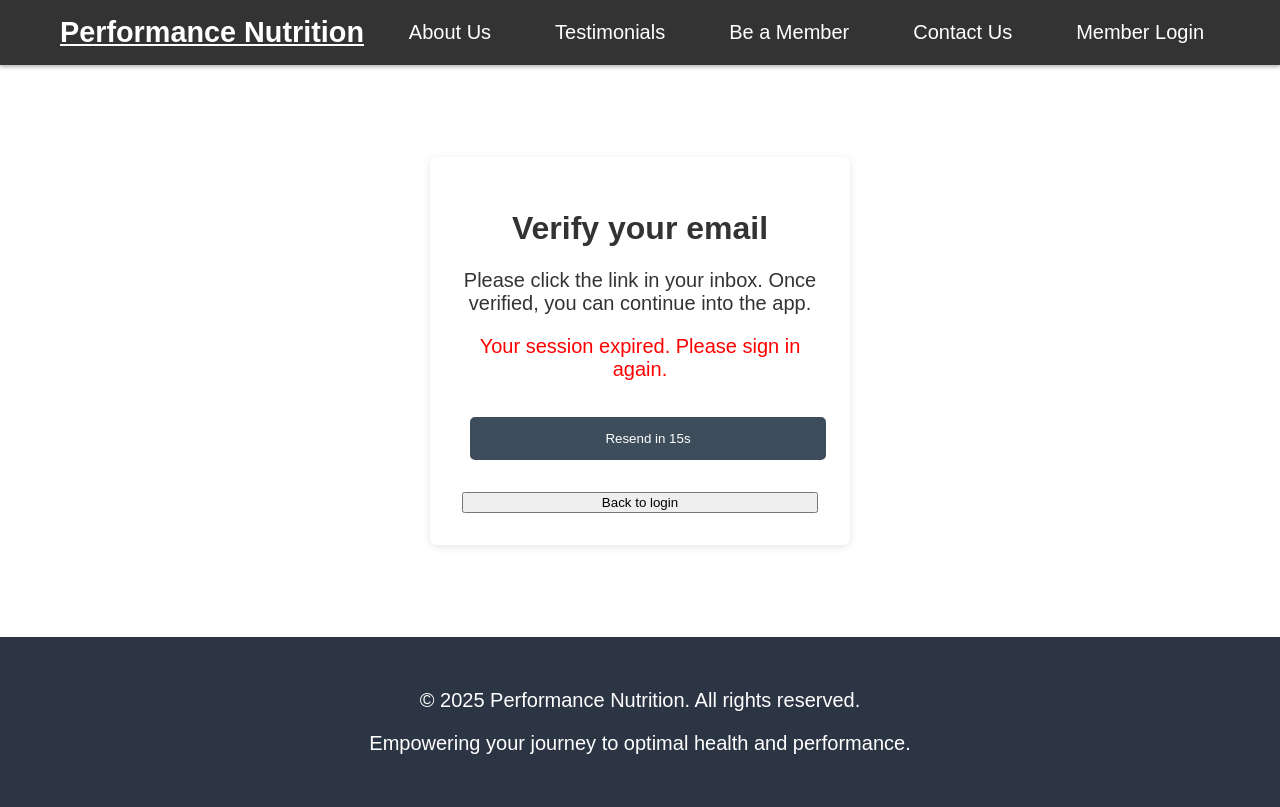
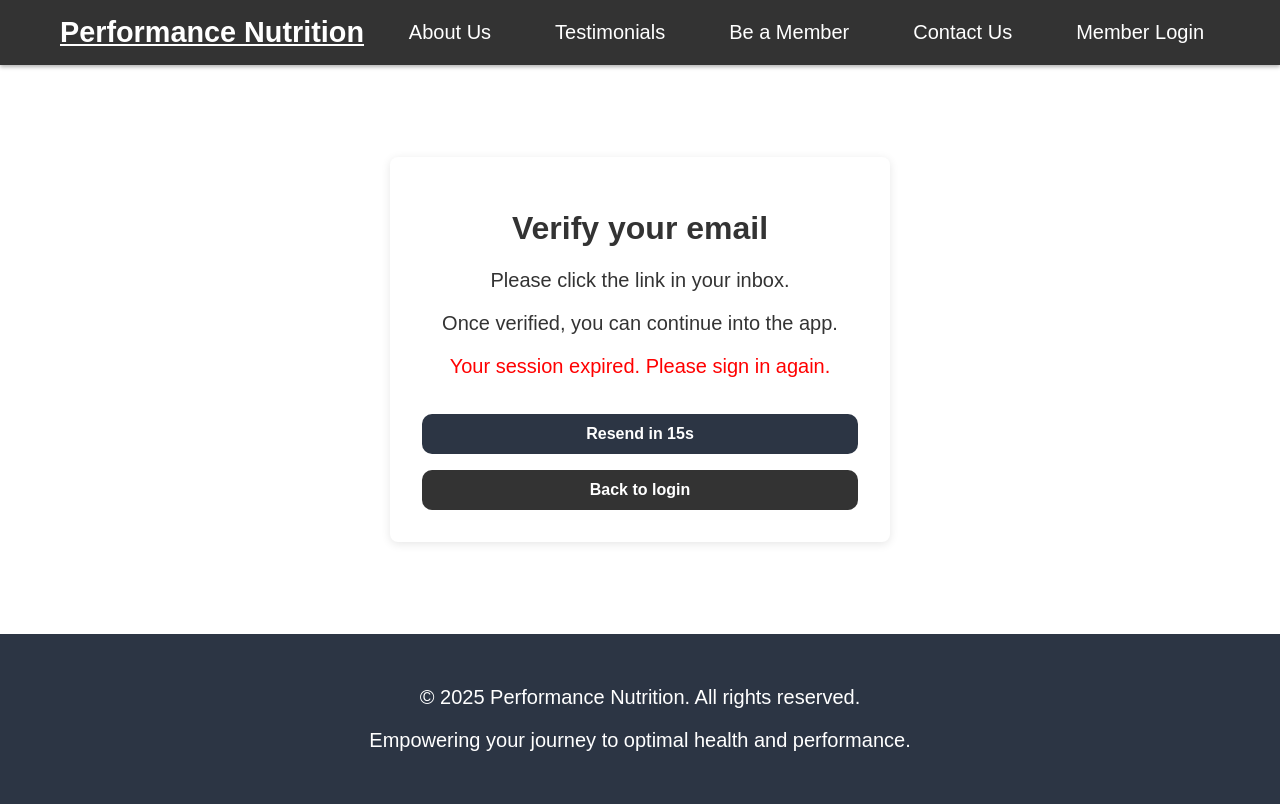
Before and after one commit to ChowchowWorks/Performance_Nutrition, a React (Vite) app: page /verify-email in a window 1280 px wide. Built offline with nearby package versions, Linux system fonts and the light colour scheme; no server answers; a web font is replaced by a local one.

Commit message:
added forgot password functionality

```diff
--- a/src/App.jsx
+++ b/src/App.jsx
@@ -15,6 +15,7 @@ import Membership from './pages/Membership';
 import Contact from './pages/Contact';
 import MemberLogin from './pages/MemberLogin';
 import VerifyEmail from './pages/VerifyEmail';
+import ForgotPassword from './pages/ForgotPassword';
 
 // Membership portal pages
 import Coach from './pages/Portal/AICoach';
@@ -35,6 +36,7 @@ function App() {
           <Route path="/contact" element={<Contact />} />
           <Route path="/login" element={<MemberLogin />} />
           <Route path="/verify-email" element={<VerifyEmail />} />
+          <Route path="/password-reset" element = {<ForgotPassword />} />
         </Route>
 
         {/* MEMBER PORTAL (requires login) */}
--- /dev/null
+++ b/src/pages/ForgotPassword.jsx
@@ -0,0 +1,77 @@
+import React, { useState } from 'react';
+import { getAuth, sendPasswordResetEmail } from "firebase/auth";
+
+function ForgotPassword() {
+
+    const [email, setEmail] = useState('')
+    const [emailSent, setEmailSent] = useState(false);
+    const auth = getAuth();
+
+    const [buttonHover, setButtonHover] = useState(false);
+    const [inputHover, setInputHover] = useState(false);
+
+    const handleSubmit = (e) => {
+        e.preventDefault();
+
+        sendPasswordResetEmail(auth, email)
+            .then(() => {
+                setEmailSent(true);
+                console.log("Reset Email Sent!");
+            })
+            .catch((err) => {
+                alert("Unable to send reset email: " + err.message);
+            })
+    }
+
+    return (
+        <div className="page">
+            <div className="container">
+                <div className="card">
+                    <h1> Reset Your Password </h1>
+                    {!emailSent ? (
+                        <>
+                            <h3>
+                                Enter your email below to reset your password.
+                            </h3>
+                            <form onSubmit = {handleSubmit}>
+                                <input
+                                    type = "email"
+                                    placeholder = "johndoe@gmail.com"
+                                    value = {email}
+                                    onChange = {(e) => setEmail(e.target.value)}
+                                    onMouseEnter = {() => setInputHover(true)}
+                                    onMouseLeave = {() => setInputHover(false)}
+                                    required
+                                    style = {{
+                                        borderRadius: '10px', width: '100%', height: '40px',
+                                        padding: '10px', margin: '10px 0px 30px 0px', fontSize: '1rem',
+                                        border: `1px solid ${inputHover ? '#2c3544' : 'grey'}`,
+                                        transition: 'border-color 0.2s ease',
+                                    }}
+                                />
+                                <button type = "submit"
+                                    onMouseEnter = {() => setButtonHover(true)}
+                                    onMouseLeave = {() => setButtonHover(false)}
+                                    style = {{
+                                        borderRadius: '10px', width: '90px', height: '40px',
+                                        fontSize: '1rem', fontWeight: 'bold', color: 'white',
+                                        backgroundColor: buttonHover ? '#3f4b5e' : '#2c3544',
+                                        cursor: 'pointer', border: 'none', transition: 'background-color 0.2s ease'
+                                    }}>
+                                    Submit
+                                </button>
+                            </form>
+                        </>
+                    ) : (
+                        <h2>
+                            Reset email successfully sent! Please check your inbox / spam folder.
+                            Do allow up to 5 minutes for the email to be sent.
+                        </h2>
+                    )}
+                </div>
+            </div>
+        </div>
+    )
+}
+
+export default ForgotPassword;
--- a/src/pages/MemberLogin.jsx
+++ b/src/pages/MemberLogin.jsx
@@ -1,5 +1,5 @@
 import React, { useState } from 'react';
-import { useNavigate } from 'react-router-dom';
+import { useNavigate, Link } from 'react-router-dom';
 import { auth, db } from '../firebase';
 import { doc, setDoc, serverTimestamp } from 'firebase/firestore';
 import {
@@ -369,9 +369,13 @@ function MemberLogin() {
                 </button>
 
                 <div style={{ marginTop: '1rem', textAlign: 'center' }}>
-                  <a href="#" style={{ color: '#3d4d5c', textDecoration: 'none' }}>
+                  <Link
+                    to="/password-reset"
+                    className={location.pathname === '/password-reset' ? 'active' : ''}
+                    style={{ color: '#3d4d5c', textDecoration: 'none' }}
+                  >
                     Forgot Password?
-                  </a>
+                  </Link>
                 </div>
               </form>
             ) : (
--- a/src/pages/VerifyEmail.jsx
+++ b/src/pages/VerifyEmail.jsx
@@ -14,6 +14,8 @@ function VerifyEmail() {
   const [currentUser, setCurrentUser] = useState(null);
   const [initializing, setInitializing] = useState(true);
   const [loading, setLoading] = useState(false);
+  const [verifyButtonHover, setVerifyButtonHover] = useState(false);
+  const [backButtonHover, setBackButtonHover] = useState(false);
   const [cooldown, setCooldown] = useState(20);
   const [errorMessage, setErrorMessage] = useState("");
   const [successMessage, setSuccessMessage] = useState("");
@@ -89,7 +91,7 @@ function VerifyEmail() {
   return (
     <div className="page">
       <div className="container">
-        <div className="card" style={{ maxWidth: "420px", margin: "60px auto", textAlign: "center" }}>
+        <div className="card" style={{ maxWidth: "500px", margin: "60px auto", textAlign: "center" }}>
           <h1>Verify your email</h1>
 
           {email && (
@@ -98,17 +100,31 @@ function VerifyEmail() {
             </p>
           )}
 
-          <p>Please click the link in your inbox. Once verified, you can continue into the app.</p>
+          <p>Please click the link in your inbox. </p>
+          <p>Once verified, you can continue into the app.</p>
 
           {errorMessage && <p style={{ color: "red" }}>{errorMessage}</p>}
           {successMessage && <p style={{ color: "green" }}>{successMessage}</p>}
 
           <button
             type="button"
-            className="btn"
             onClick={resendVerificationEmail}
-            disabled={loading || initializing || !currentUser || cooldown > 0}
-            style={{ width: "100%", marginTop: "1rem" }}
+            onMouseEnter = {() => setVerifyButtonHover(true)}
+            onMouseLeave = {() => setVerifyButtonHover(false)}
+            disabled = {loading || initializing || !currentUser || cooldown > 0}
+            style = {{
+              width: "100%",
+              height: '40px',
+              marginTop: "1rem",
+              borderRadius: '10px',
+              fontSize: '1rem',
+              fontWeight: 'bold',
+              color: 'white',
+              backgroundColor: verifyButtonHover ? '#3f4b5e' : '#2c3544',
+              cursor: 'pointer',
+              border: 'none',
+              transition: 'background-color 0.2s ease'
+            }}
           >
             {initializing
               ? "Checking session..."
@@ -122,7 +138,21 @@ function VerifyEmail() {
           <button
             type="button"
             onClick={goToLogin}
-            style={{ width: "100%", marginTop: "1rem" }}
+            onMouseEnter = {() => setBackButtonHover(true)}
+            onMouseLeave = {() => setBackButtonHover(false)}
+            style = {{
+              width: "100%",
+              height: '40px',
+              marginTop: "1rem",
+              borderRadius: '10px',
+              fontSize: '1rem',
+              fontWeight: 'bold',
+              color: 'white',
+              backgroundColor: backButtonHover ? 'gray' : 'rgba(0, 0, 0, 0.8)',
+              cursor: 'pointer',
+              border: 'none',
+              transition: 'background-color 0.2s ease'
+            }}
           >
             Back to login
           </button>
```
